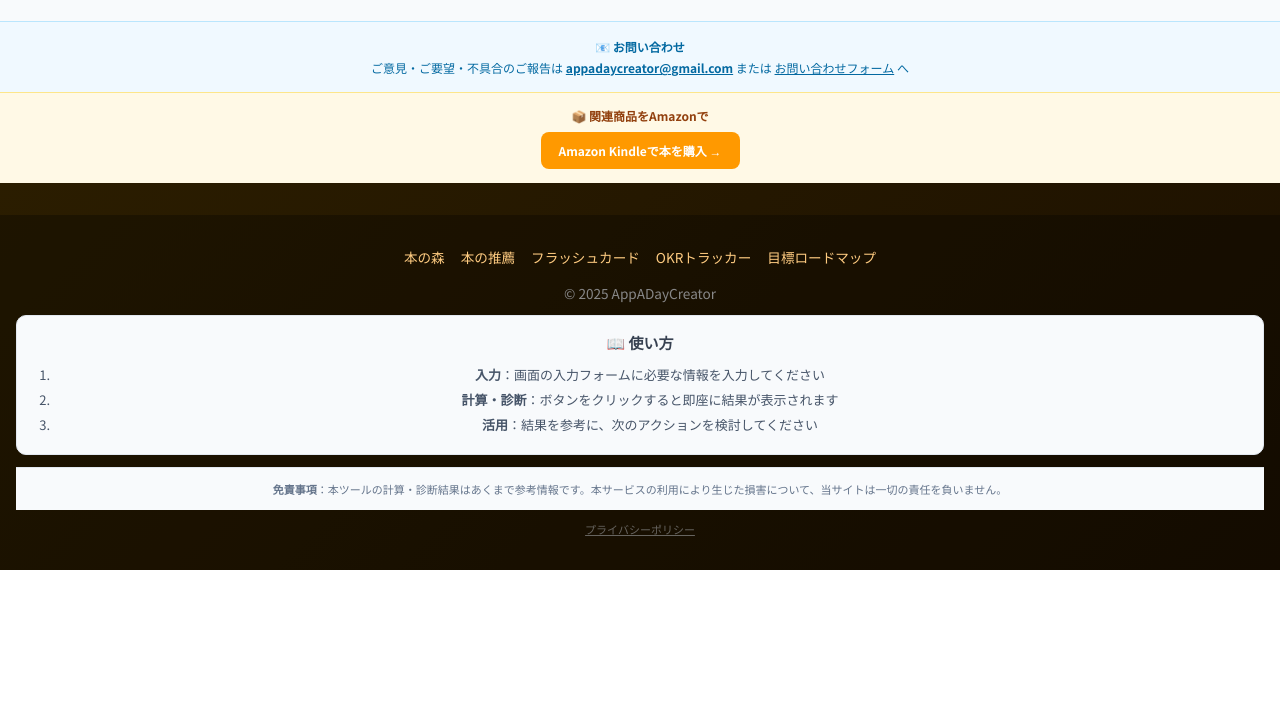
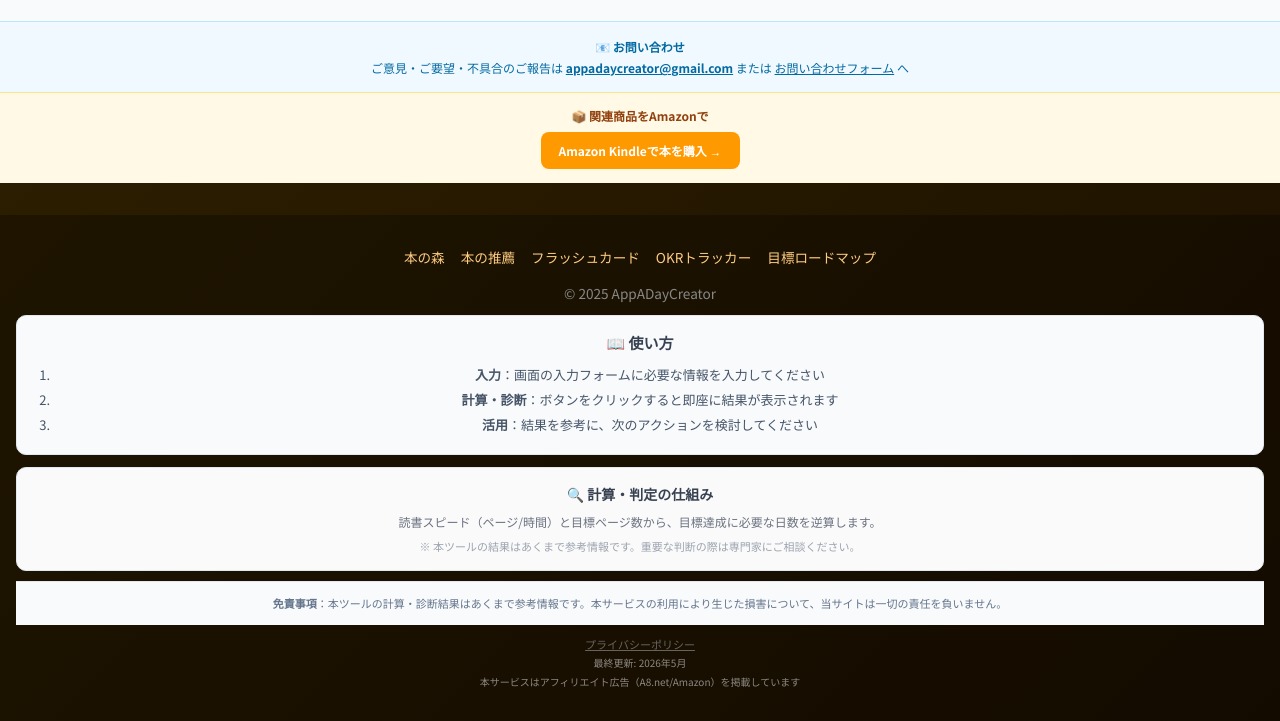
Before and after one commit to appadaycreator/reading-pace-tracker, a plain HTML site: page index.html in a window 1280 px wide. Shown: the part 1966-2687 px from the top of the page. Before the commit the page ends 2536 px from the top, so only its background shows below. Drawn offline with Linux system fonts and the light colour scheme.

Commit message:
B3/B2/E4/E6/B6/F2追加で90点以上達成

```diff
--- a/index.html
+++ b/index.html
@@ -284,10 +284,18 @@
                 <li><strong>活用</strong>：結果を参考に、次のアクションを検討してください</li>
             </ol>
         </div>
+
+        <div style="background:#fafafa;border:1px solid #e2e8f0;border-radius:10px;padding:16px;margin:10px 0;">
+            <h2 style="font-size:14px;font-weight:700;margin-bottom:8px;color:#374151;">🔍 計算・判定の仕組み</h2>
+            <p style="font-size:12px;color:#6b7280;line-height:1.7;">読書スピード（ページ/時間）と目標ページ数から、目標達成に必要な日数を逆算します。</p>
+            <p style="font-size:11px;color:#9ca3af;margin-top:6px;">※ 本ツールの結果はあくまで参考情報です。重要な判断の際は専門家にご相談ください。</p>
+        </div>
         <div style="background:#f8fafc;border-top:1px solid #e2e8f0;padding:12px 16px;margin:0;font-size:11px;color:#64748b;text-align:center;line-height:1.7;">
   <strong>免責事項</strong>：本ツールの計算・診断結果はあくまで参考情報です。本サービスの利用により生じた損害について、当サイトは一切の責任を負いません。
 </div>
   <div style="margin-top:8px;"><a href="privacy-policy.html" style="color:inherit;font-size:11px;opacity:0.7;text-decoration:underline;">プライバシーポリシー</a></div>
+<p style="text-align:center;font-size:10px;color:rgba(255,255,255,0.5);margin-top:2px;">最終更新: 2026年5月</p>
+<p style="text-align:center;font-size:10px;color:rgba(255,255,255,0.5);margin-top:4px;">本サービスはアフィリエイト広告（A8.net/Amazon）を掲載しています</p>
 </footer>
 
 <script>
```
